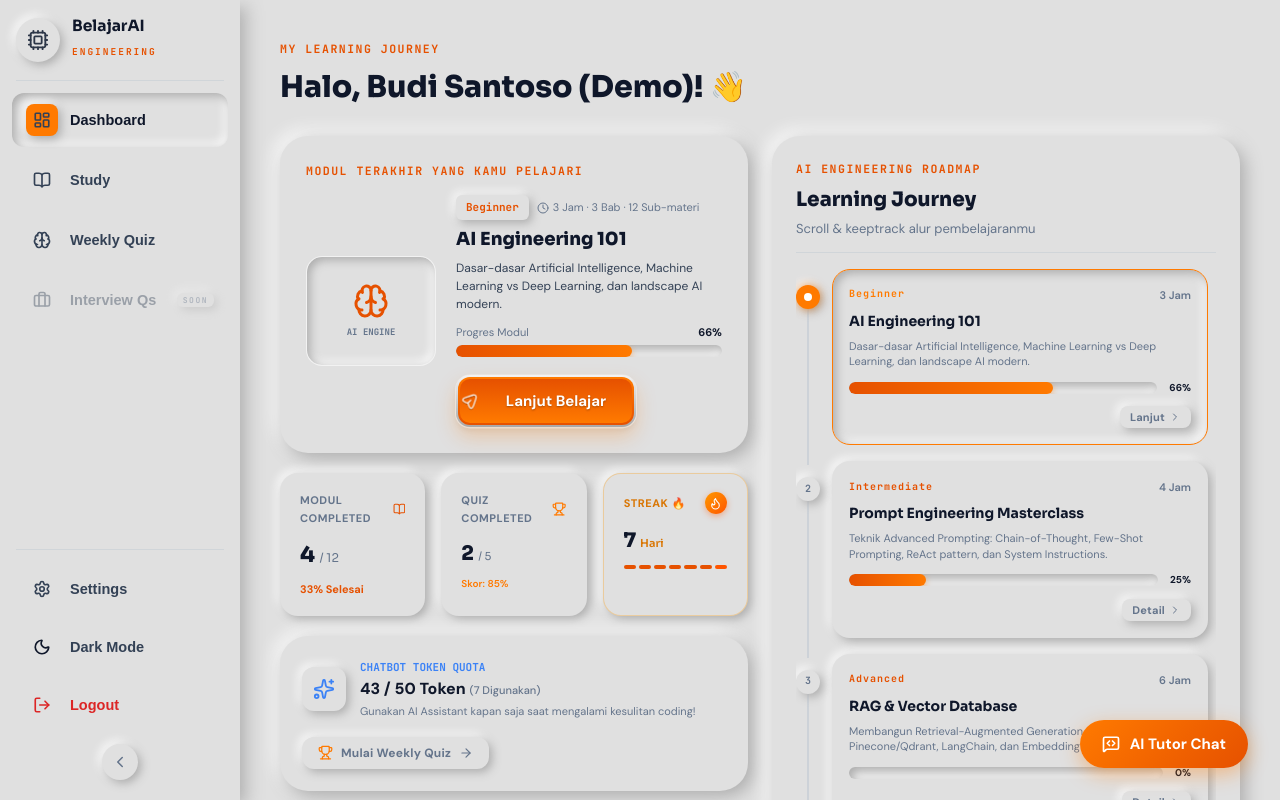
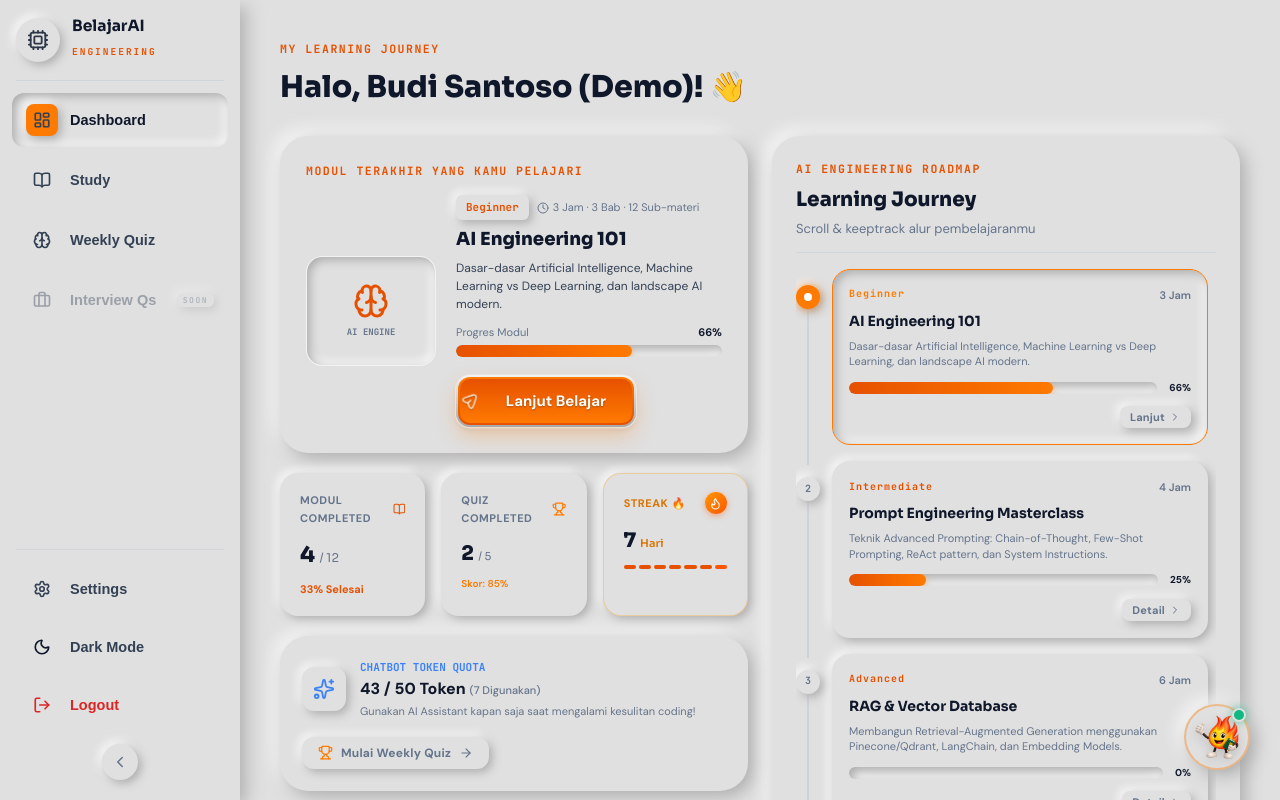
Before and after one commit to OlanIsm/belajarAiEngineering, a React (Vite) app in the folder frontend/: page / in a window 1280 px wide. Built offline with nearby package versions, Linux system fonts and the light colour scheme; no server answers.

Commit message:
feat(ui): implement mascot FAB chat button with hover lift animation & warm glowing aura light

```diff
--- a/frontend/src/App.tsx
+++ b/frontend/src/App.tsx
@@ -74,10 +74,15 @@ export default function App() {
         )}
       </div>
 
-      {/* Floating Chat Button */}
-      <button className="fab-chat" onClick={() => setShowChat(true)}>
-        <MessageSquareCode size={18} strokeWidth={2.2} />
-        AI Tutor Chat
+      {/* Floating Mascot Chat Button */}
+      <button
+        className="fab-chat"
+        onClick={() => setShowChat(true)}
+        title="Tanya AI Tutor"
+        aria-label="AI Tutor Chatbot"
+      >
+        <img src="/macot_chatbot_icon.png" alt="AI Tutor Mascot" className="mascot-img" />
+        <span className="online-dot" />
       </button>
 
       {/* Chat Dialog */}
--- a/frontend/src/components/ChatDialog.tsx
+++ b/frontend/src/components/ChatDialog.tsx
@@ -35,11 +35,12 @@ export default function ChatDialog({ onClose }: ChatDialogProps) {
         {/* Header */}
         <div className="chat-header">
           <div style={{
-            width: 38, height: 38, borderRadius: '50%',
-            background: 'var(--gold)', boxShadow: 'var(--shadow-raise-sm)',
+            width: 42, height: 42, borderRadius: '50%',
+            background: 'var(--nm-base)', boxShadow: 'var(--shadow-raise-sm)',
             display: 'flex', alignItems: 'center', justifyContent: 'center',
+            padding: 4, overflow: 'hidden', flexShrink: 0,
           }}>
-            <Bot size={20} color="#2D3748" />
+            <img src="/macot_chatbot_icon.png" alt="AI Mascot" style={{ width: '100%', height: '100%', objectFit: 'contain' }} />
           </div>
           <div style={{ flex: 1 }}>
             <p className="font-heading" style={{ fontWeight: 700, color: 'var(--text-heading)', fontSize: 15 }}>
--- a/frontend/src/index.css
+++ b/frontend/src/index.css
@@ -660,30 +660,68 @@ html, body, #root {
   color: var(--text-heading);
 }
 
-/* ─── FLOATING CHAT BTN ───────────────────────────────────── */
+/* ─── FLOATING MASCOT CHAT BTN ───────────────────────────────────── */
 .fab-chat {
   position: fixed;
-  bottom: 32px;
-  right: 32px;
+  bottom: 30px;
+  right: 30px;
+  width: 66px;
+  height: 66px;
+  border-radius: 50%;
+  background: var(--nm-base);
+  box-shadow: var(--shadow-raise);
+  border: 2px solid rgba(255, 122, 0, 0.4);
+  cursor: pointer;
   display: flex;
   align-items: center;
-  gap: 10px;
-  padding: 14px 22px;
-  border-radius: var(--radius-pill);
-  background: linear-gradient(135deg, #FF7A00, #E65100);
-  box-shadow: 0 6px 20px rgba(255, 122, 0, 0.4);
-  border: none;
-  cursor: pointer;
-  font-family: 'DM Sans', sans-serif;
-  font-size: 15px;
-  font-weight: 700;
-  color: #ffffff;
-  transition: all 0.15s;
+  justify-content: center;
+  transition: transform 0.35s cubic-bezier(0.34, 1.56, 0.64, 1),
+              box-shadow 0.35s ease,
+              border-color 0.35s ease;
   z-index: 100;
+  padding: 6px;
+  outline: none;
 }
 
-.fab-chat:hover { box-shadow: var(--shadow-raise); }
-.fab-chat:active { box-shadow: var(--shadow-inset-sm); }
+.fab-chat .mascot-img {
+  width: 100%;
+  height: 100%;
+  object-fit: contain;
+  filter: drop-shadow(0 4px 6px rgba(0, 0, 0, 0.15));
+  transition: transform 0.35s cubic-bezier(0.34, 1.56, 0.64, 1),
+              filter 0.35s ease;
+}
+
+.fab-chat .online-dot {
+  position: absolute;
+  top: 2px;
+  right: 2px;
+  width: 14px;
+  height: 14px;
+  border-radius: 50%;
+  background: #10B981;
+  border: 2.5px solid var(--nm-base);
+  box-shadow: 0 0 8px rgba(16, 185, 129, 0.7);
+}
+
+/* Hover: Mascot lifts up + soft glowing warm aura light */
+.fab-chat:hover {
+  transform: translateY(-8px) scale(1.08);
+  border-color: #FF7A00;
+  box-shadow: 0 12px 30px rgba(255, 122, 0, 0.5),
+              0 0 25px rgba(255, 122, 0, 0.35),
+              var(--shadow-raise);
+}
+
+.fab-chat:hover .mascot-img {
+  transform: translateY(-4px) scale(1.12);
+  filter: drop-shadow(0 8px 14px rgba(255, 122, 0, 0.45));
+}
+
+.fab-chat:active {
+  transform: translateY(-2px) scale(0.96);
+  box-shadow: var(--shadow-inset-sm);
+}
 
 /* ─── CHAT DIALOG ─────────────────────────────────────────── */
 .chat-overlay {
```
Also changed, not shown: frontend/public/macot_chatbot_icon.png, frontend/public/mascot_sedih.png.
